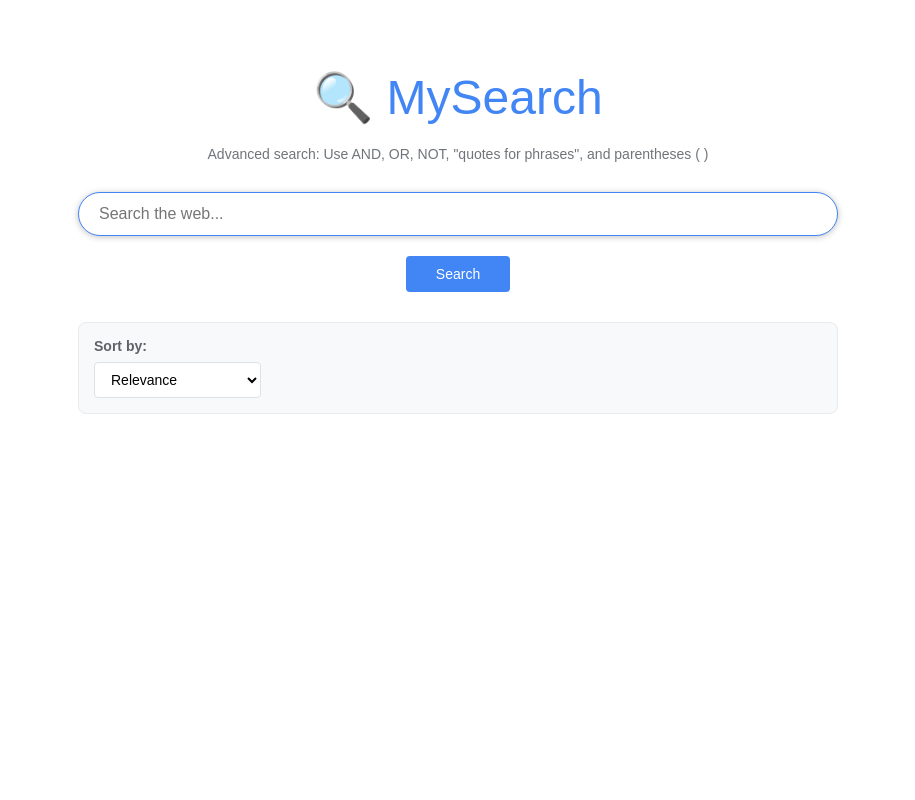
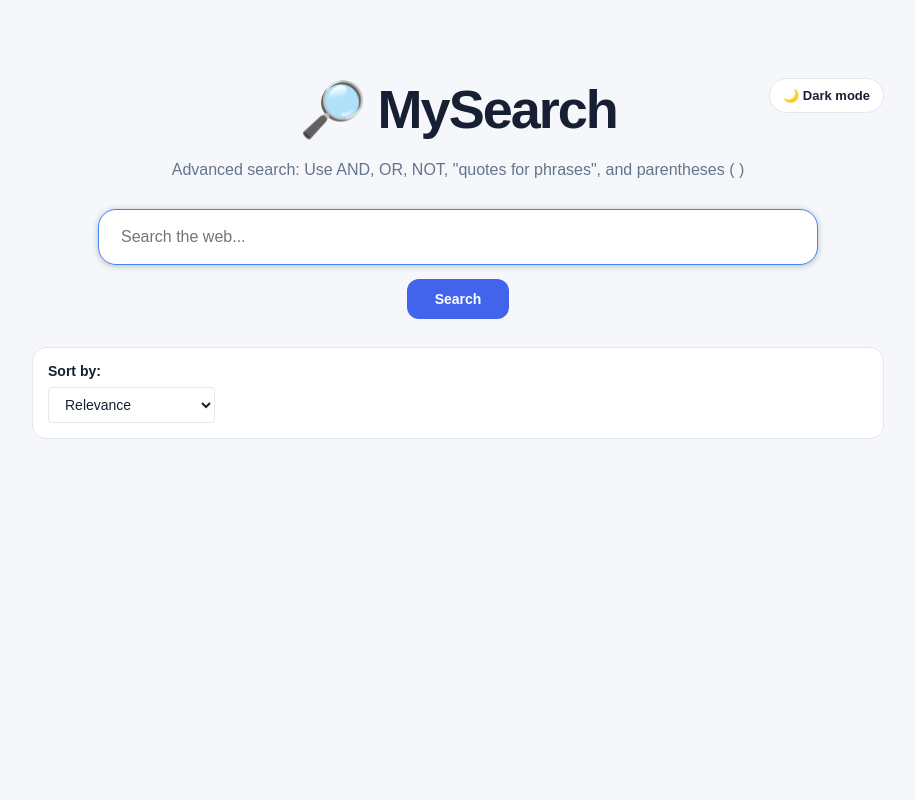
Before and after one commit to VishalHilal/search-engine-py, a Flask app: template templates/index.html in a window 1280 px wide. Shown: the whole page, without its empty margins (182-1097 px from the left). Run offline with Flask 3, Linux system fonts and the light colour scheme; the template is opened without the code that fills it, so the values that code supplies are empty.

Commit message:
Apply refreshed search frontend to master

```diff
--- a/templates/index.html
+++ b/templates/index.html
@@ -381,13 +381,35 @@
                 font-size: 18px;
             }
         }
+
+:root{color-scheme:light;--page:#f5f7fb;--surface:#fff;--muted:#64748b;--text:#172033;--border:#e2e8f0;--accent:#4263eb;--link:#3156c8;--shadow:0 12px 34px rgba(15,23,42,.07)}
+body{background:var(--page);color:var(--text);min-height:100vh}
+body.dark-mode{color-scheme:dark;--page:#0b1120;--surface:#111b2e;--muted:#9aabc4;--text:#e5edf9;--border:#293750;--accent:#829bff;--link:#a9baff;--shadow:0 12px 34px rgba(0,0,0,.2)}
+.container{max-width:900px;padding:24px 24px 56px}.header{margin:54px 0 30px;position:relative}
+.logo{color:var(--text);font-size:clamp(36px,6vw,54px);font-weight:750;letter-spacing:-2px}
+.header-subtitle,.stats,.result-snippet{color:var(--muted)}
+.theme-toggle{position:absolute;top:0;right:0;border:1px solid var(--border);border-radius:999px;padding:9px 13px;background:var(--surface);color:var(--text);cursor:pointer;font-size:13px;font-weight:600}
+.search-form{margin:0 auto 28px;max-width:720px}.search-box{min-height:56px;padding:14px 22px;border:1px solid var(--border);border-radius:18px;background:var(--surface);color:var(--text);box-shadow:var(--shadow)}
+.search-button{margin-top:14px;padding:12px 28px;border-radius:12px;background:var(--accent);font-weight:650}
+.result{margin:14px 0;padding:20px 22px;border:1px solid var(--border);border-left:3px solid var(--accent);border-radius:14px;background:var(--surface);box-shadow:0 4px 16px rgba(15,23,42,.035);transition:transform .18s,box-shadow .18s}
+.result:hover{transform:translateY(-2px);box-shadow:var(--shadow)}.result-title{font-size:19px;line-height:1.4;margin-bottom:6px}
+.result-title a{color:var(--link);text-decoration:none}.result-title a:hover{text-decoration:underline}
+.result-url{color:#16804a;overflow-wrap:anywhere}body.dark-mode .result-url{color:#75d6a1}.result-snippet{line-height:1.7}
+.filters,.search-history,.sort-options{background:var(--surface);border:1px solid var(--border);border-radius:14px}
+.filter-title,.history-title,.sort-title{color:var(--text)}.filter-option label{color:var(--muted)}
+.sort-select,.autocomplete-items{background:var(--surface);color:var(--text);border-color:var(--border)}
+.autocomplete-items div:hover{background:#f1f5f9}.history-item{background:var(--surface);border-color:var(--border);color:var(--link)}
+.no-results{color:var(--muted);padding:42px 20px;background:var(--surface);border:1px dashed var(--border);border-radius:14px}
+@media(max-width:600px){.container{padding:18px 14px 40px}.header{margin:62px 0 26px}.logo{font-size:36px}.theme-toggle{top:-44px}.result{padding:16px}.result-title{font-size:18px}}
+
     </style>
 </head>
 <body>
     <div class="container">
         <div class="header">
-            <div class="logo">🔍 MySearch</div>
-            <div style="text-align: center; margin-bottom: 20px; color: #70757a; font-size: 14px;">
+            <div class="logo">🔎 MySearch</div>
+            <button type="button" class="theme-toggle" id="themeToggle">🌙 Dark mode</button>
+            <div class="header-subtitle" style="text-align: center; margin-bottom: 20px;">
                 Advanced search: Use AND, OR, NOT, "quotes for phrases", and parentheses ( )
             </div>
         </div>
@@ -395,6 +417,7 @@
         <form method="POST" class="search-form">
             <div class="autocomplete">
                 <input type="text"
+                       aria-label="Search query"
                        name="query"
                        class="search-box"
                        placeholder="Search the web..."
@@ -544,7 +567,7 @@
             <div class="stats">Found {{ total_results }} results (page {{ page }} of {{ total_pages }})</div>
             {% for result in results %}
             <div class="result">
-                <div class="result-title">{{ result.title|safe }}</div>
+                <div class="result-title"><a href="{{ result.url }}" target="_blank" rel="noopener noreferrer">{{ result.title|safe }}</a></div>
                 <div class="result-url">{{ result.url }}</div>
                 <div class="result-snippet">{{ result.snippet|safe }}</div>
             </div>
@@ -596,6 +619,21 @@
     </div>
 
     <script>
+
+        const themeToggle = document.getElementById("themeToggle");
+        if (localStorage.getItem("mysearch-theme") === "dark") document.body.classList.add("dark-mode");
+        function updateThemeButton() {
+            const dark = document.body.classList.contains("dark-mode");
+            themeToggle.textContent = dark ? "☀️ Light mode" : "🌙 Dark mode";
+            themeToggle.setAttribute("aria-label", dark ? "Switch to light theme" : "Switch to dark theme");
+        }
+        updateThemeButton();
+        themeToggle.addEventListener("click", () => {
+            document.body.classList.toggle("dark-mode");
+            localStorage.setItem("mysearch-theme", document.body.classList.contains("dark-mode") ? "dark" : "light");
+            updateThemeButton();
+        });
+
         let currentFocus = -1;
 
         function autocomplete(inp) {
@@ -617,11 +655,14 @@
 
                         for (i = 0; i < data.length; i++) {
                             b = document.createElement("DIV");
-                            b.innerHTML = "<strong>" + data[i].substr(0, val.length) + "</strong>";
-                            b.innerHTML += data[i].substr(val.length);
-                            b.innerHTML += "<input type='hidden' value='" + data[i] + "'>";
+                            const suggestion = String(data[i]);
+                            const match = document.createElement("strong");
+                            match.textContent = suggestion.slice(0, val.length);
+                            b.appendChild(match);
+                            b.appendChild(document.createTextNode(suggestion.slice(val.length)));
+                            b.dataset.suggestion = suggestion;
                             b.addEventListener("click", function(e) {
-                                inp.value = this.getElementsByTagName("input")[0].value;
+                                inp.value = this.dataset.suggestion || "";
                                 closeAllLists();
                                 inp.form.submit();
                             });
```
